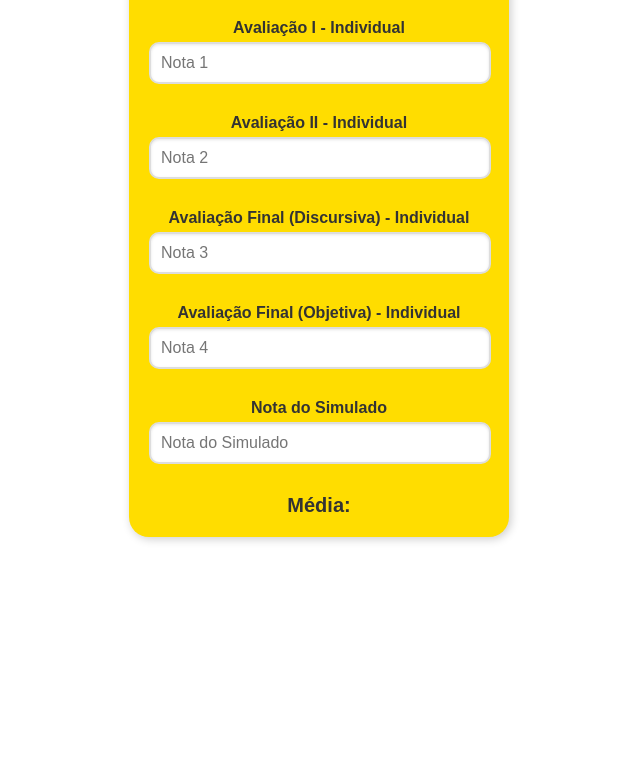
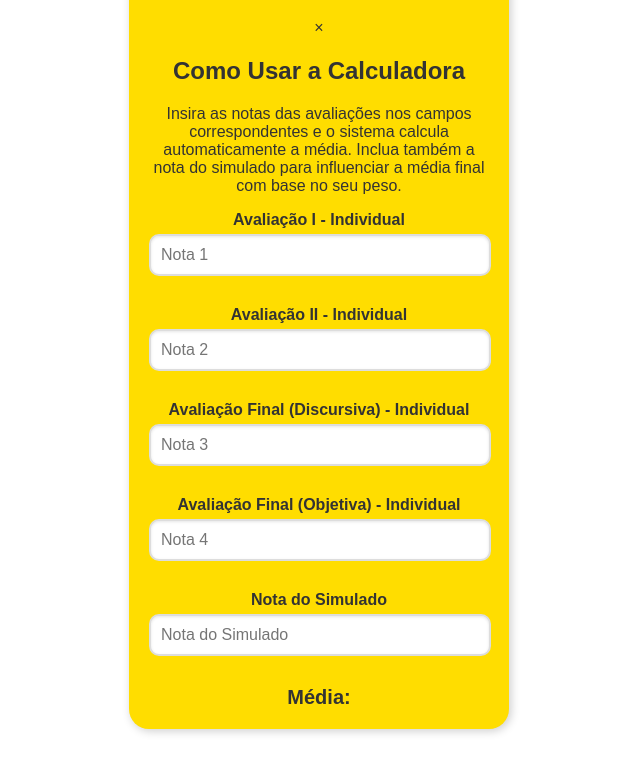
Before and after one commit to devlodi/media_uniasselvi, a plain HTML site: page index.html in a window 1280 px wide. Shown: the part 146-903 px from the top of the page, without its empty margins (321-961 px from the left). Before the commit the page ends 800 px from the top, so only its background shows below. Drawn offline with Linux system fonts and the light colour scheme.

Commit message:
Update index.html

```diff
--- a/index.html
+++ b/index.html
@@ -10,7 +10,13 @@
     <div class="container">
         <h1>Calculadora de Média</h1>
         <span id="info-icon" style="cursor: pointer; font-size: 24px; position: absolute; right: 20px;">?</span>
-
+        <div id="modal-info" class="modal">
+    <div class="modal-content">
+        <span class="close">&times;</span>
+        <h2>Como Usar a Calculadora</h2>
+        <p>Insira as notas das avaliações nos campos correspondentes e o sistema calcula automaticamente a média. Inclua também a nota do simulado para influenciar a média final com base no seu peso.</p>
+    </div>
+</div>
         <form id="mediaForm">
             <div class="input-group">
                 <label for="nota1">Avaliação I - Individual</label>
@@ -45,6 +51,8 @@
 
 </div>
 
+
+
     <script src="script.js"></script>
 </body>
 </html>
```
